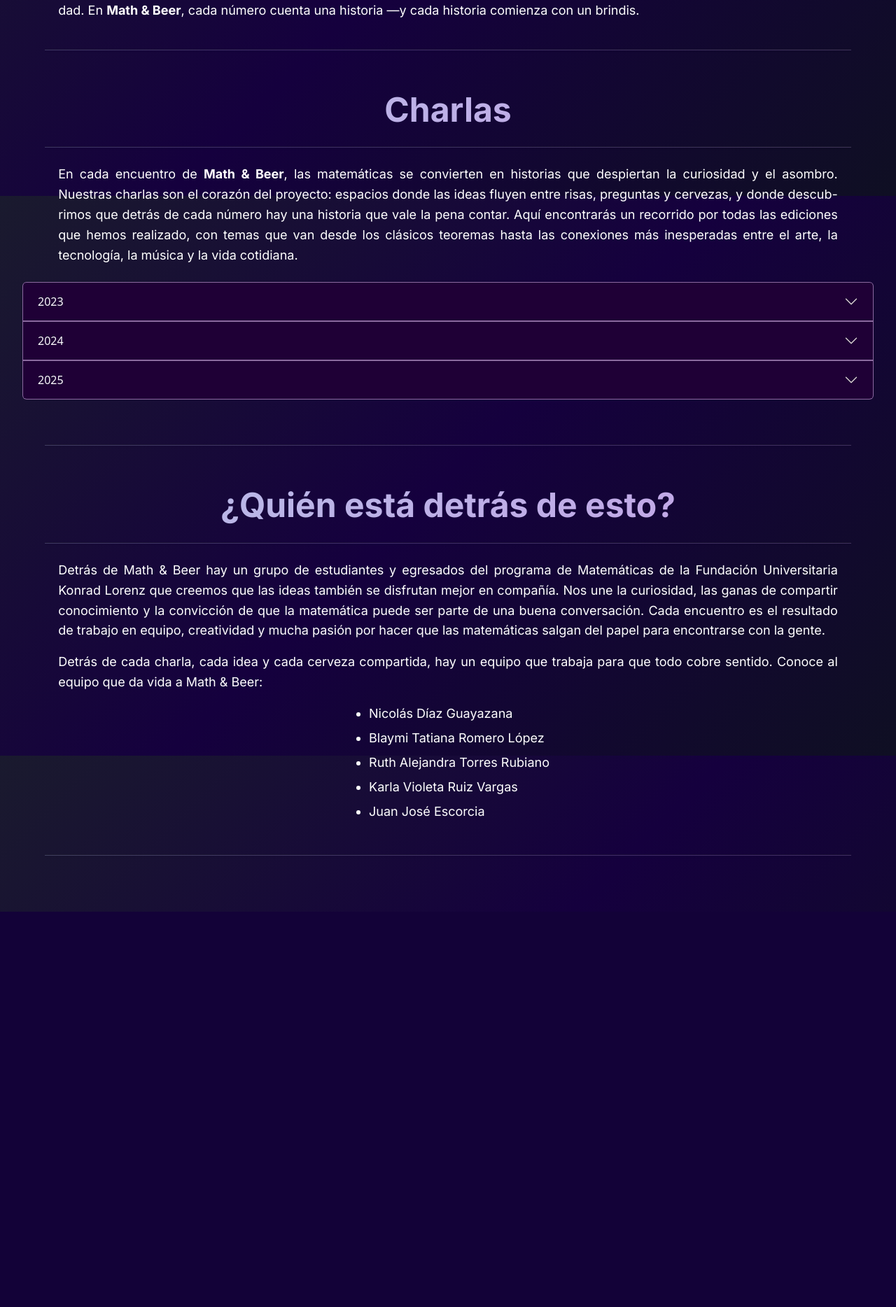
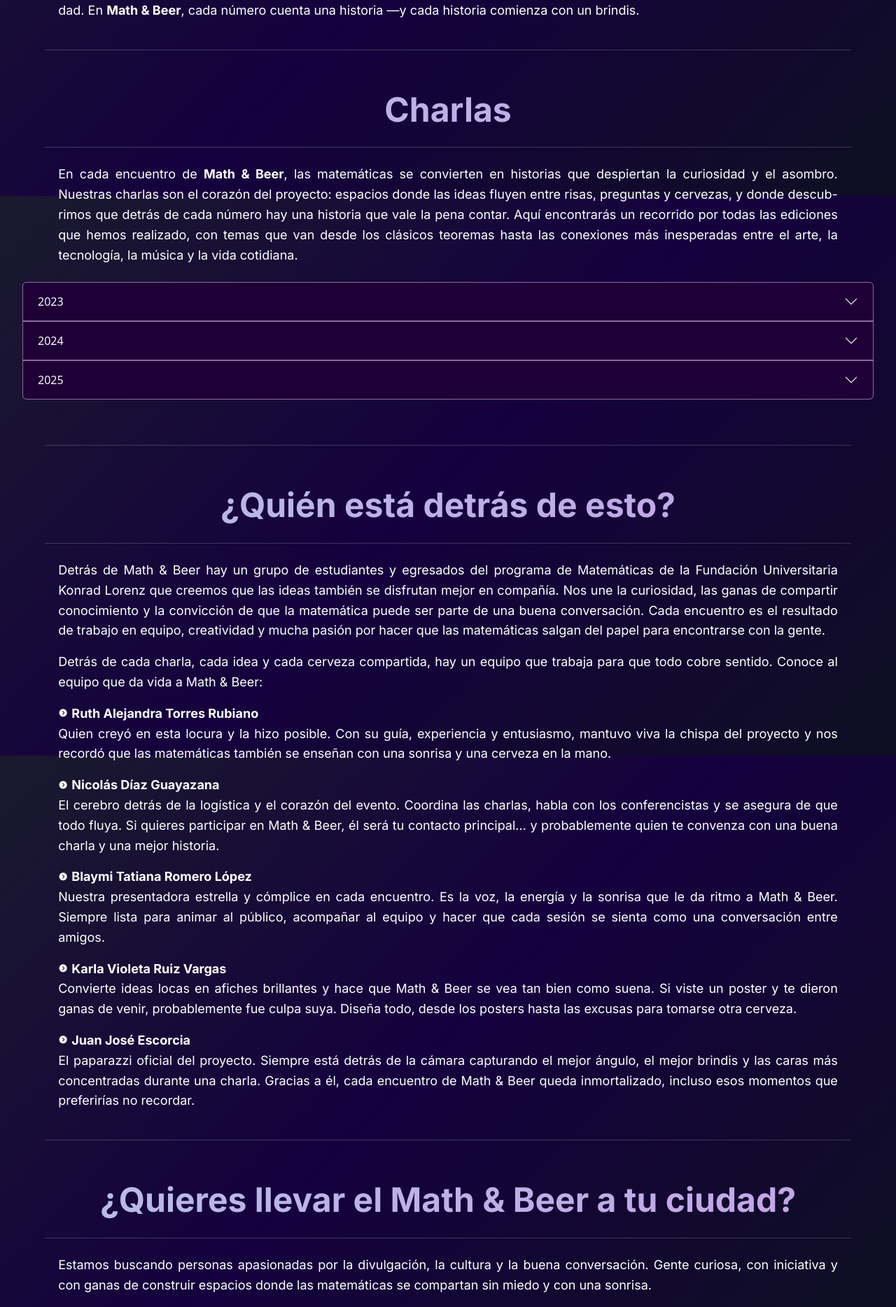
Before and after one commit to Nickdiaz14/math_and_beer_games, a Flask app: page / in a window 1280 px wide. Shown: the part 1320-3188 px from the top of the page at 70% size. Before the commit the page ends 2623 px from the top, so only its background shows below. Run offline with Flask 3, Linux system fonts and the light colour scheme; some libraries are stand-ins or nearby versions.

Commit message:
Se agregan descripciones de cada persona y se pone lo de Math & Beer en tu ciudad

```diff
--- a/templates/about.html
+++ b/templates/about.html
@@ -23,7 +23,7 @@
                     <ul class="navbar-nav">
                         <li class="nav-item">
                             <button onclick="location.href='#Inicio'" class="nav-link active" aria-current="page">
-                                <i class="fa-solid fa-circle-info"></i> ¿Qué es Mathh & Beer?
+                                <i class="fa-solid fa-circle-info"></i> ¿Qué es Math & Beer?
                             </button>
                         </li>
                         <li class="nav-item">
@@ -44,7 +44,7 @@
 
     <main>
         <hr id="Inicio">
-        <h1 class="title">¿Qué es Mathh & Beer?</h1>
+        <h1 class="title">¿Qué es Math & Beer?</h1>
         <hr>
         <div class="about_text displayColumn">
             <p><strong>Math & Beer</strong> nació de una idea tan simple como poderosa: sacar las matemáticas del aula y llevarlas a un espacio donde cualquiera pudiera disfrutarlas sin miedo ni formalismos. Todo comenzó en una reunión en la <strong>Fundación Universitaria Konrad Lorenz</strong>, cuando <strong>Carlos Díez</strong>, decano y director de Matemáticas en ese entonces, conversaba con un grupo de gestores estudiantiles fascinados por <em>Astronomy on Tap</em>, un evento que acercaba la astronomía al público en bares y cafés. De allí surgió la pregunta que lo cambió todo: ¿por qué no hacer lo mismo con las matemáticas?</p>
@@ -211,7 +211,7 @@
                                         <h3>Lugar</h3>
                                         <p class="modalContent">A Seis Manos, Bogotá</p>
                                         <h3>Resumen</h3>
-                                        <p class="modalContent">¿Cuál de tus habilidades humanas quisieras mejorar? ¿Estarías dispuesto a renunciar a la obsolencia programada que tenemos los humanos? ¿Qué pasaría con la humanidad y que tan ético sería? <br> En esta charla discutiremos sobre los límites y las posibilidades de la mejora humana mediante la tecnología y a explorar el mundo del transhumanismo. Descubre cómo la Inteligencia Artificial puede ayudarnos a superar nuestras limitaciones y las preocupaciones éticas y sociales que surgen con su aplicación. <br> Además, en nuestra charla hablaremos sobre los transformes, una tecnología detrás de las Inteligencias Artificiales más revolucionarias de los últimos meses. <br> No te pierdas esta oportunidad de explorar el futuro y el concepto de la humanidad en la era digital. ¡Únete a nuestro Mathh & Beer y prepárate para que tu mente explote!</p>
+                                        <p class="modalContent">¿Cuál de tus habilidades humanas quisieras mejorar? ¿Estarías dispuesto a renunciar a la obsolencia programada que tenemos los humanos? ¿Qué pasaría con la humanidad y que tan ético sería? <br> En esta charla discutiremos sobre los límites y las posibilidades de la mejora humana mediante la tecnología y a explorar el mundo del transhumanismo. Descubre cómo la Inteligencia Artificial puede ayudarnos a superar nuestras limitaciones y las preocupaciones éticas y sociales que surgen con su aplicación. <br> Además, en nuestra charla hablaremos sobre los transformes, una tecnología detrás de las Inteligencias Artificiales más revolucionarias de los últimos meses. <br> No te pierdas esta oportunidad de explorar el futuro y el concepto de la humanidad en la era digital. ¡Únete a nuestro Math & Beer y prepárate para que tu mente explote!</p>
                                     </div>
                                     <div class="modal-footer myButtons">
                                         <button type="button" class="btn btn-secondary closeButton" data-bs-dismiss="modal">Cerrar</button>
@@ -412,7 +412,7 @@
                                         <p class="modalContent">A Seis Manos, Bogotá</p>
                                         <h3>Resumen</h3>
                                         <p class="modalContent">
-                                            Nos encontraremos en el Mathh & Beer para leer a Borges con la brújula del NLP (procesamiento de lenguaje natural). Borges quien escribió de Heráclito, el Minotauro, del memorioso Funes. Borges, quien dejó en aprietos a tres o cuatro generaciones de literatos ¿Cómo escribir después de Borges? <br> Cientos de textos circulan con su nombre, pero ¿son todos de su autoría? o ¿hay impostores que sacan partido de su nombre? Responderemos a estas y otras preguntas gracias a las técnicas de análisis de texto desarrolladas por el NLP.
+                                            Nos encontraremos en el Math & Beer para leer a Borges con la brújula del NLP (procesamiento de lenguaje natural). Borges quien escribió de Heráclito, el Minotauro, del memorioso Funes. Borges, quien dejó en aprietos a tres o cuatro generaciones de literatos ¿Cómo escribir después de Borges? <br> Cientos de textos circulan con su nombre, pero ¿son todos de su autoría? o ¿hay impostores que sacan partido de su nombre? Responderemos a estas y otras preguntas gracias a las técnicas de análisis de texto desarrolladas por el NLP.
                                         </p>
                                     </div>
                                     <div class="modal-footer myButtons">
@@ -1081,15 +1081,21 @@
         <div class="about_text displayColumn">
             <p>Detrás de Math & Beer hay un grupo de estudiantes y egresados del programa de Matemáticas de la Fundación Universitaria Konrad Lorenz que creemos que las ideas también se disfrutan mejor en compañía. Nos une la curiosidad, las ganas de compartir conocimiento y la convicción de que la matemática puede ser parte de una buena conversación. Cada encuentro es el resultado de trabajo en equipo, creatividad y mucha pasión por hacer que las matemáticas salgan del papel para encontrarse con la gente.</p>
             <p>Detrás de cada charla, cada idea y cada cerveza compartida, hay un equipo que trabaja para que todo cobre sentido. Conoce al equipo que da vida a Math & Beer:</p>
-            <ul>
-                <li>Nicolás Díaz Guayazana</li>
-                <li>Blaymi Tatiana Romero López</li>
-                <li>Ruth Alejandra Torres Rubiano</li>
-                <li>Karla Violeta Ruiz Vargas</li>
-                <li>Juan José Escorcia</li>
-            </ul>
+                <p><i class="fa-solid fa-circle-chevron-right fa-2xs"></i> <b>Ruth Alejandra Torres Rubiano</b> <br>Quien creyó en esta locura y la hizo posible. Con su guía, experiencia y entusiasmo, mantuvo viva la chispa del proyecto y nos recordó que las matemáticas también se enseñan con una sonrisa y una cerveza en la mano.</p>
+                <p><i class="fa-solid fa-circle-chevron-right fa-2xs"></i> <b>Nicolás Díaz Guayazana</b> <br>El cerebro detrás de la logística y el corazón del evento. Coordina las charlas, habla con los conferencistas y se asegura de que todo fluya. Si quieres participar en Math & Beer, él será tu contacto principal… y probablemente quien te convenza con una buena charla y una mejor historia.</p>
+                <p><i class="fa-solid fa-circle-chevron-right fa-2xs"></i> <b>Blaymi Tatiana Romero López</b> <br>Nuestra presentadora estrella y cómplice en cada encuentro. Es la voz, la energía y la sonrisa que le da ritmo a Math & Beer. Siempre lista para animar al público, acompañar al equipo y hacer que cada sesión se sienta como una conversación entre amigos.</p>
+                <p><i class="fa-solid fa-circle-chevron-right fa-2xs"></i> <b>Karla Violeta Ruiz Vargas</b> <br>Convierte ideas locas en afiches brillantes y hace que Math & Beer se vea tan bien como suena. Si viste un poster y te dieron ganas de venir, probablemente fue culpa suya. Diseña todo, desde los posters hasta las excusas para tomarse otra cerveza.</p>
+                <p><i class="fa-solid fa-circle-chevron-right fa-2xs"></i> <b>Juan José Escorcia</b> <br>El paparazzi oficial del proyecto. Siempre está detrás de la cámara capturando el mejor ángulo, el mejor brindis y las caras más concentradas durante una charla. Gracias a él, cada encuentro de Math & Beer queda inmortalizado, incluso esos momentos que preferirías no recordar.</p>
         </div>
+        <hr id="Ciudad">
+        <h2 class="title">¿Quieres llevar el Math & Beer a tu ciudad?</h2>
         <hr>
+        <div class="about_text displayColumn">
+            <p>Estamos buscando personas apasionadas por la divulgación, la cultura y la buena conversación. Gente curiosa, con iniciativa y con ganas de construir espacios donde las matemáticas se compartan sin miedo y con una sonrisa.</p>
+            <p>Si decides postularte, serás el corazón del proyecto en tu ciudad. Te encargarás de coordinar el espacio, contactar al conferencista, definir la actividad y asegurarte de que el evento conserve ese ambiente relajado, divertido y cercano que hace único a Math & Beer. No te preocupes, no estarás solo: nuestro equipo te acompañará durante todo el proceso, ayudándote con la planeación, las piezas gráficas, la difusión y algunos sabios consejos basados en experiencias.</p>
+            <p>Queremos que Math & Beer siga creciendo como una red de encuentros donde las matemáticas se disfrutan, se conversan y se viven fuera del aula. Nos emociona imaginar nuevas ciudades, nuevos públicos y nuevas historias que nazcan de esta mezcla entre conocimiento, curiosidad y una buena cerveza.</p>
+            <p>Si crees que en tu ciudad hay lugar para una charla, una idea brillante y un brindis con sabor a matemáticas, cuéntanos tu propuesta y ¡hagámoslo posible!</p>
+        </div>
     </main>
 
     <div class="menu-toggle">
```
